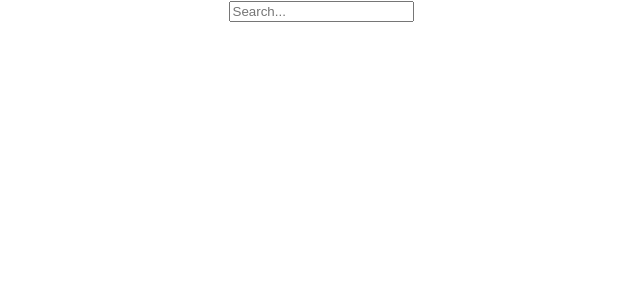
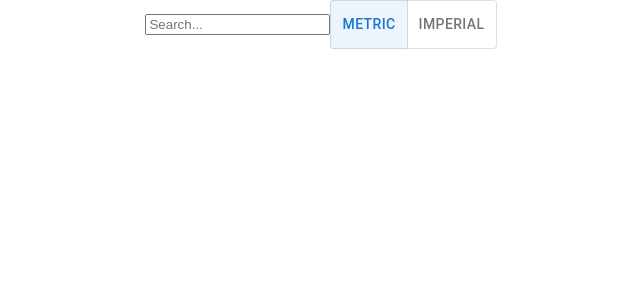
Before and after one commit to maxfilipinski/weather-app, a React (Create React App) app: page / in a window 1280 px wide. Shown: the top 300 px of the page, without its empty margins (319-959 px from the left). Built offline with nearby package versions, Linux system fonts and the light colour scheme.

Commit message:
added Search, SearchBar and Units components

```diff
--- a/package.json
+++ b/package.json
@@ -3,6 +3,9 @@
   "version": "0.1.0",
   "private": true,
   "dependencies": {
+    "@emotion/react": "^11.10.5",
+    "@emotion/styled": "^11.10.5",
+    "@mui/material": "^5.11.6",
     "@testing-library/jest-dom": "^5.16.5",
     "@testing-library/react": "^13.4.0",
     "@testing-library/user-event": "^13.5.0",
--- a/src/App.js
+++ b/src/App.js
@@ -1,34 +1,10 @@
 import './App.css';
-import { useState } from 'react';
-import config from './config.json';
+import Search from './components/Search/Search';
 
 function App() {
-  const [query, setQuery] = useState('');
-
-  const onKeyDownHandler = (event) => {
-    if (event.key === 'Enter') {
-      fetch(`${config.API_URL}?q=${query}&appid=${config.API_KEY}`)
-        .then((res) => res.json())
-        .then((res) => {
-          setQuery('');
-          console.log(res);
-        });
-    }
-  };
-
-  const onChangeHandler = (event) => {
-    setQuery(event.target.value);
-  };
-
   return (
     <div className="App">
-      <input
-        type="text"
-        placeholder="Search..."
-        value={query}
-        onKeyDown={onKeyDownHandler}
-        onChange={onChangeHandler}
-      />
+      <Search />
     </div>
   );
 }
--- /dev/null
+++ b/src/components/Search/Search.js
@@ -0,0 +1,21 @@
+import './Search.css';
+import React, { useState } from 'react';
+import SearchBar from './SearchBar/SearchBar';
+import Units from './Units/Units';
+
+const Search = () => {
+  const [unit, setUnit] = useState('metric');
+
+  const unitChangeHandler = (newUnit) => {
+    setUnit(newUnit);
+  };
+
+  return (
+    <React.Fragment>
+      <SearchBar unit={unit} />
+      <Units onUnitChange={unitChangeHandler} />
+    </React.Fragment>
+  );
+};
+
+export default Search;
--- /dev/null
+++ b/src/components/Search/SearchBar/SearchBar.js
@@ -0,0 +1,36 @@
+import './SearchBar.css';
+import config from '../../../config.json';
+import { useState } from 'react';
+
+const SearchBar = (props) => {
+  const [query, setQuery] = useState('');
+
+  const onKeyDownHandler = (event) => {
+    if (event.key === 'Enter') {
+      fetch(
+        `${config.API_URL}?q=${query}&units=${props.unit}&appid=${config.API_KEY}`
+      )
+        .then((res) => res.json())
+        .then((res) => {
+          setQuery('');
+          console.log(res);
+        });
+    }
+  };
+
+  const onChangeHandler = (event) => {
+    setQuery(event.target.value);
+  };
+
+  return (
+    <input
+      type="text"
+      placeholder="Search..."
+      value={query}
+      onKeyDown={onKeyDownHandler}
+      onChange={onChangeHandler}
+    />
+  );
+};
+
+export default SearchBar;
--- /dev/null
+++ b/src/components/Search/Units/Units.js
@@ -0,0 +1,29 @@
+import './Units.css';
+import ToggleButton from '@mui/material/ToggleButton';
+import ToggleButtonGroup from '@mui/material/ToggleButtonGroup';
+import { useState } from 'react';
+
+const Units = (props) => {
+  const [unit, setUnit] = useState('metric');
+
+  const unitChangeHandler = (event, newUnit) => {
+    if (newUnit !== null) setUnit(newUnit);
+
+    props.onUnitChange(newUnit);
+  };
+
+  return (
+    <ToggleButtonGroup
+      color="primary"
+      value={unit}
+      exclusive
+      onChange={unitChangeHandler}
+      aria-label="Units"
+    >
+      <ToggleButton value="metric">Metric</ToggleButton>
+      <ToggleButton value="imperial">Imperial</ToggleButton>
+    </ToggleButtonGroup>
+  );
+};
+
+export default Units;
```
Also changed, not shown: src/components/Search/Search.css (added), src/components/Search/SearchBar/SearchBar.css (added), src/components/Search/Units/Units.css (added), 1 other file (tests, documents, lock files or other folders).
